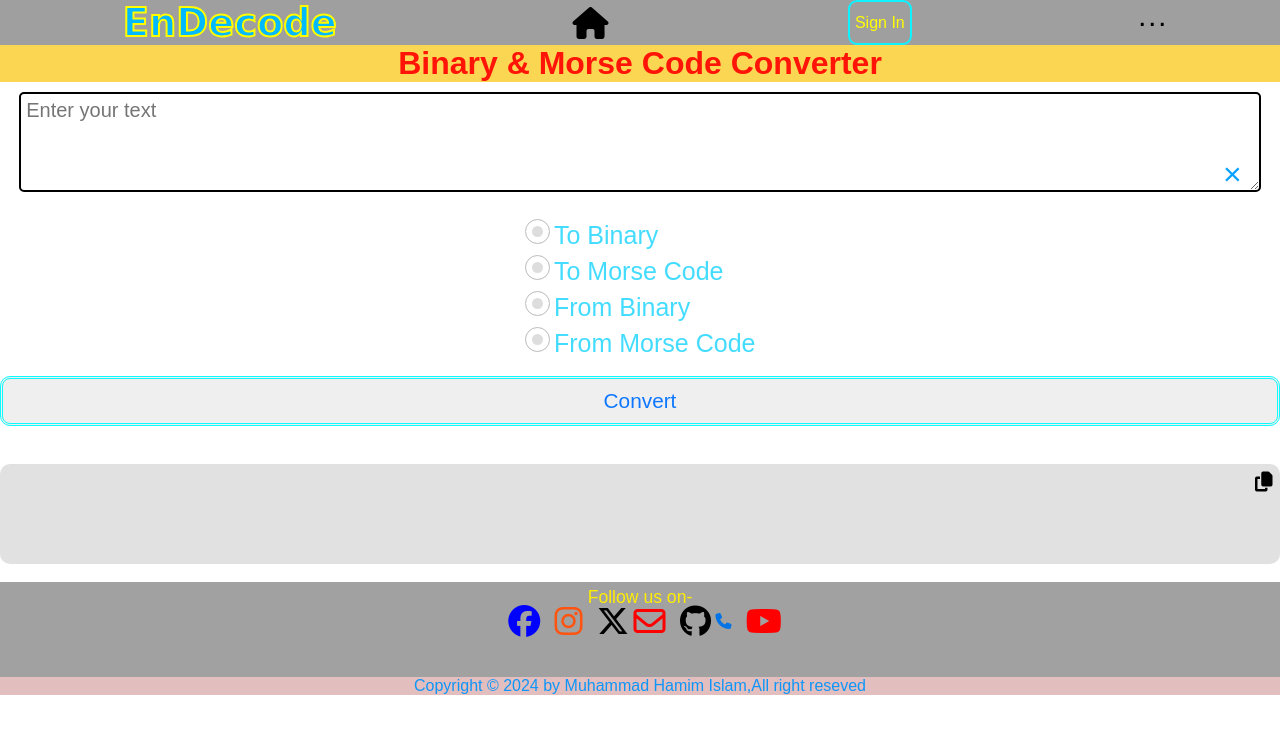
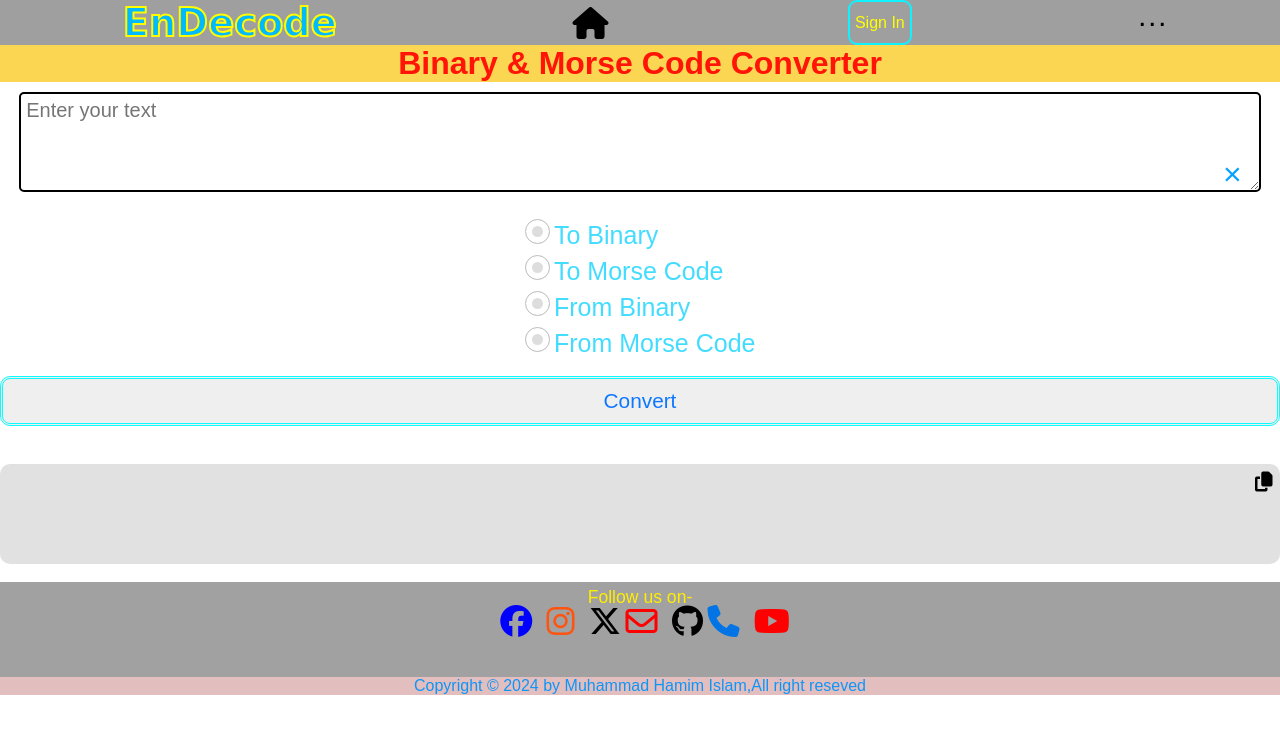
Before and after one commit to MuhammadHamimIslam/EnDecode, a plain HTML site: page index.html in a window 1280 px wide. Drawn offline with Linux system fonts and the light colour scheme; a web font is replaced by a local one.

Commit message:
Updated index.html
increased the size of tel icon

```diff
--- a/index.html
+++ b/index.html
@@ -73,7 +73,7 @@
 <a href="mailto:muhammadhamimislam47@gmail.com?subject=Review%20of%20the%20website%20EnDecode&body=I've%20used%20your%20your%20website%20Endecode.I'm%20here%20to%give%20a%20review" target="blank">
 <i class="fa-regular fa-envelope fa-2xl" style="color: red"></i></a>
 <a class="pic" href="https://github.com/MuhammadHamimIslam" target="blank"><i class="fa-brands fa-github fa-2xl" style="color: #000000"></i></a>
-<a href="tel:01300780523"><i class="fa-solid fa-phone" style="color: #0274e6;"></i></a>
+<a href="tel:01300780523"><i class="fa-solid fa-phone fa-2xl" style="color: #0274e6;"></i></a>
 <a class="pic" href="https://www.youtube.com/@MUHAMMAD-HAMIM-ISLAM">
   <i class="fa-brands fa-youtube fa-2xl" style="color:red"></i></a>
   </div>
```
